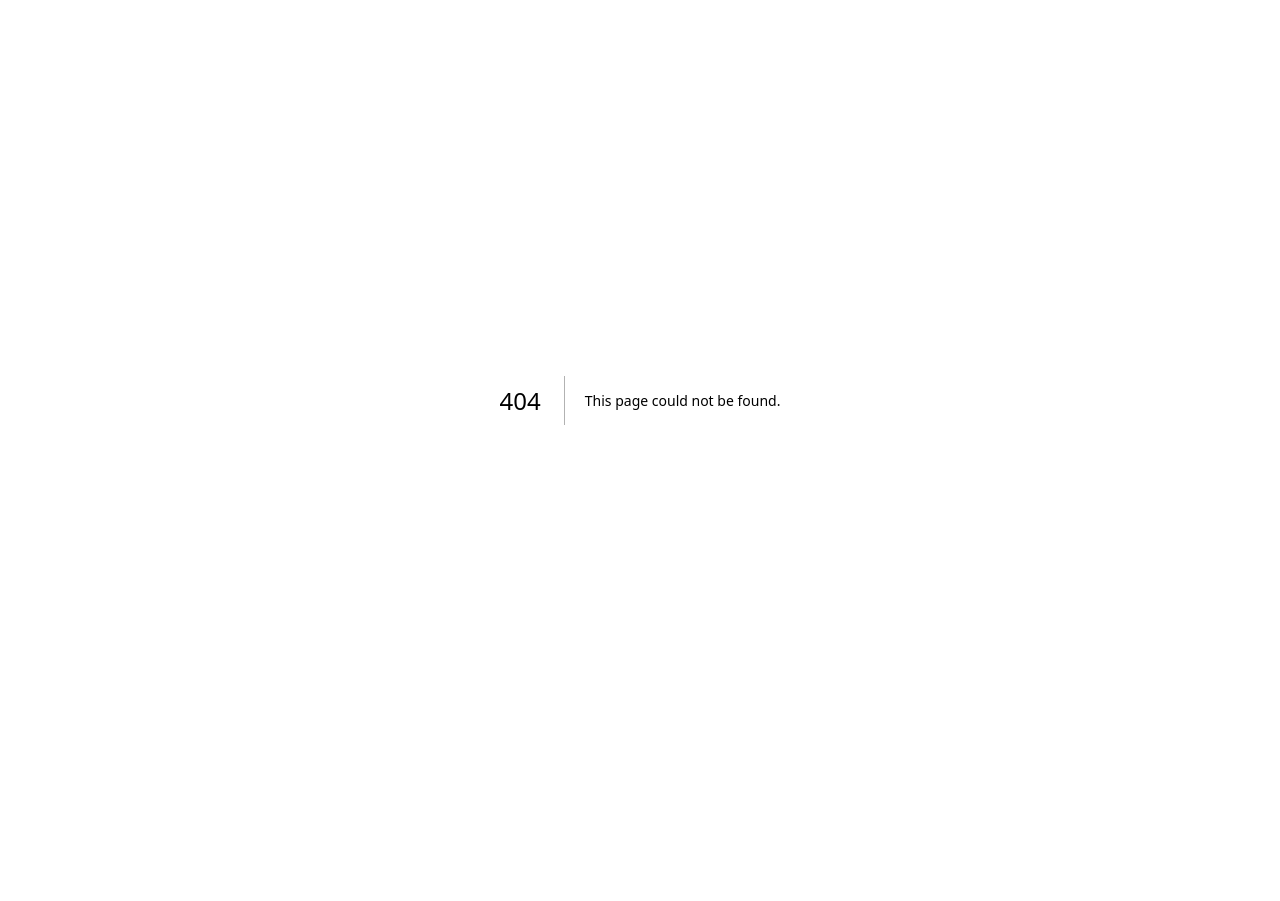
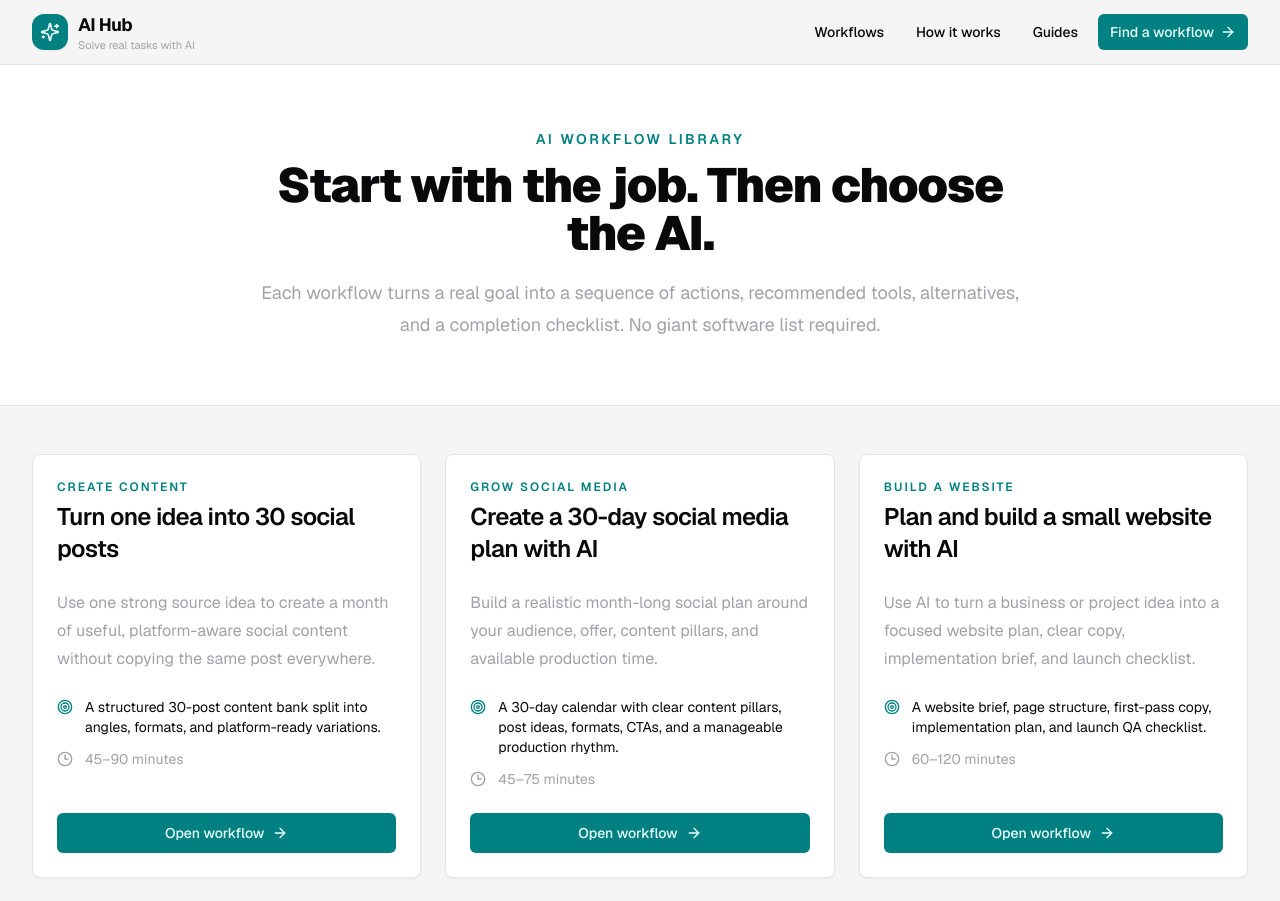
Before and after one commit to yopisimoni/ai-hub-last, a Next.js app: page /workflows in a window 1280 px wide. Before the commit this address had no page. Shown: the top 901 px of the page. Before the commit the page ends 800 px from the top, so only its background shows below. Built offline with nearby package versions, Linux system fonts and the light colour scheme.

Commit message:
Add dedicated AI workflow library page

```diff
--- /dev/null
+++ b/src/app/workflows/page.tsx
@@ -0,0 +1,77 @@
+import Link from "next/link";
+import type { Metadata } from "next";
+import Navbar from "@/components/layout/Navbar";
+import Footer from "@/components/layout/Footer";
+import { workflows } from "@/lib/workflows";
+import { ArrowRight, Clock3, Target } from "lucide-react";
+import { Card, CardContent, CardFooter, CardHeader, CardTitle } from "@/components/ui/card";
+import { Button } from "@/components/ui/button";
+
+export const metadata: Metadata = {
+  title: "AI Workflow Library",
+  description:
+    "Practical step-by-step AI workflows for content, social media, websites, small business, study, and online work.",
+};
+
+export default function WorkflowsPage() {
+  return (
+    <>
+      <Navbar />
+      <main className="flex-grow">
+        <section className="border-b bg-card">
+          <div className="container mx-auto px-4 py-16 sm:px-6 lg:px-8">
+            <div className="mx-auto max-w-3xl text-center">
+              <p className="text-sm font-semibold uppercase tracking-[0.18em] text-primary">
+                AI workflow library
+              </p>
+              <h1 className="mt-3 text-4xl font-black tracking-tight sm:text-5xl">
+                Start with the job. Then choose the AI.
+              </h1>
+              <p className="mt-5 text-lg leading-8 text-muted-foreground">
+                Each workflow turns a real goal into a sequence of actions, recommended tools,
+                alternatives, and a completion checklist. No giant software list required.
+              </p>
+            </div>
+          </div>
+        </section>
+
+        <section className="container mx-auto px-4 py-12 sm:px-6 lg:px-8">
+          <div className="grid gap-6 md:grid-cols-2 xl:grid-cols-3">
+            {workflows.map((workflow) => (
+              <Card key={workflow.slug} className="flex h-full flex-col">
+                <CardHeader>
+                  <p className="text-xs font-semibold uppercase tracking-[0.16em] text-primary">
+                    {workflow.category}
+                  </p>
+                  <CardTitle className="mt-2 text-2xl">{workflow.title}</CardTitle>
+                </CardHeader>
+                <CardContent className="flex-grow">
+                  <p className="leading-7 text-muted-foreground">{workflow.summary}</p>
+                  <div className="mt-6 space-y-3 text-sm">
+                    <div className="flex gap-3">
+                      <Target className="mt-0.5 h-4 w-4 shrink-0 text-primary" />
+                      <span>{workflow.outcome}</span>
+                    </div>
+                    <div className="flex gap-3 text-muted-foreground">
+                      <Clock3 className="mt-0.5 h-4 w-4 shrink-0" />
+                      <span>{workflow.timeEstimate}</span>
+                    </div>
+                  </div>
+                </CardContent>
+                <CardFooter>
+                  <Link href={`/workflows/${workflow.slug}`} className="w-full">
+                    <Button className="w-full gap-2">
+                      Open workflow
+                      <ArrowRight className="h-4 w-4" />
+                    </Button>
+                  </Link>
+                </CardFooter>
+              </Card>
+            ))}
+          </div>
+        </section>
+      </main>
+      <Footer />
+    </>
+  );
+}
```
